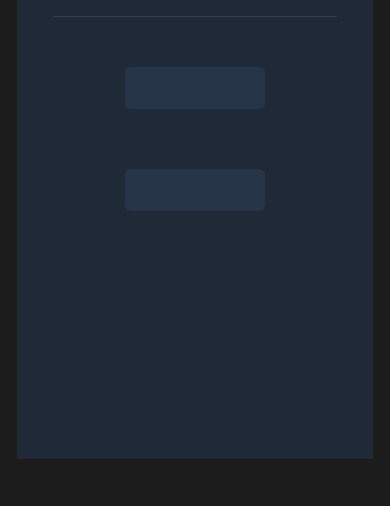
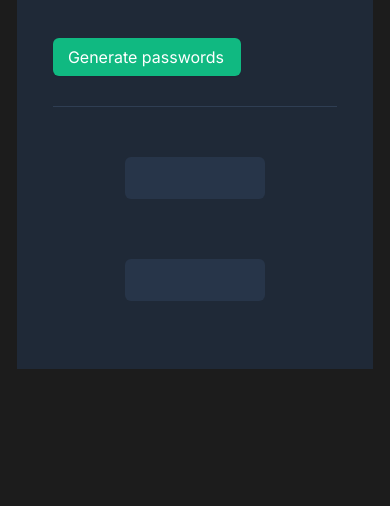
Before and after one commit to ldinski/password-generator, a plain HTML site: page index.html in a window 390 px wide. Shown: the part 346-852 px from the top of the page. Drawn offline with Linux system fonts and the light colour scheme.

Commit message:
Update queries.css

```diff
--- a/queries.css
+++ b/queries.css
@@ -1,6 +1,6 @@
 @media (max-width: 32.5em) {
   .container {
-    height: 750px;
+    height: 570px;
     width: 95%;
   }
 
```
